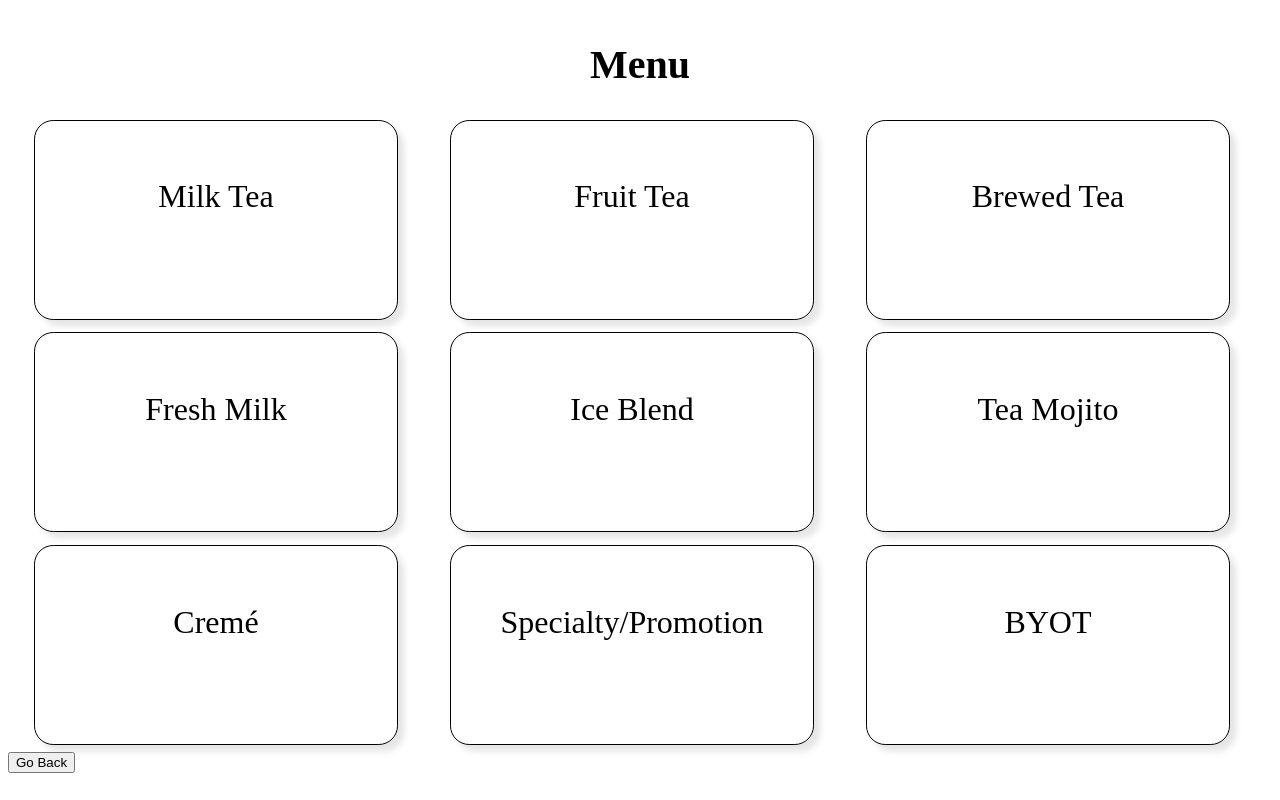
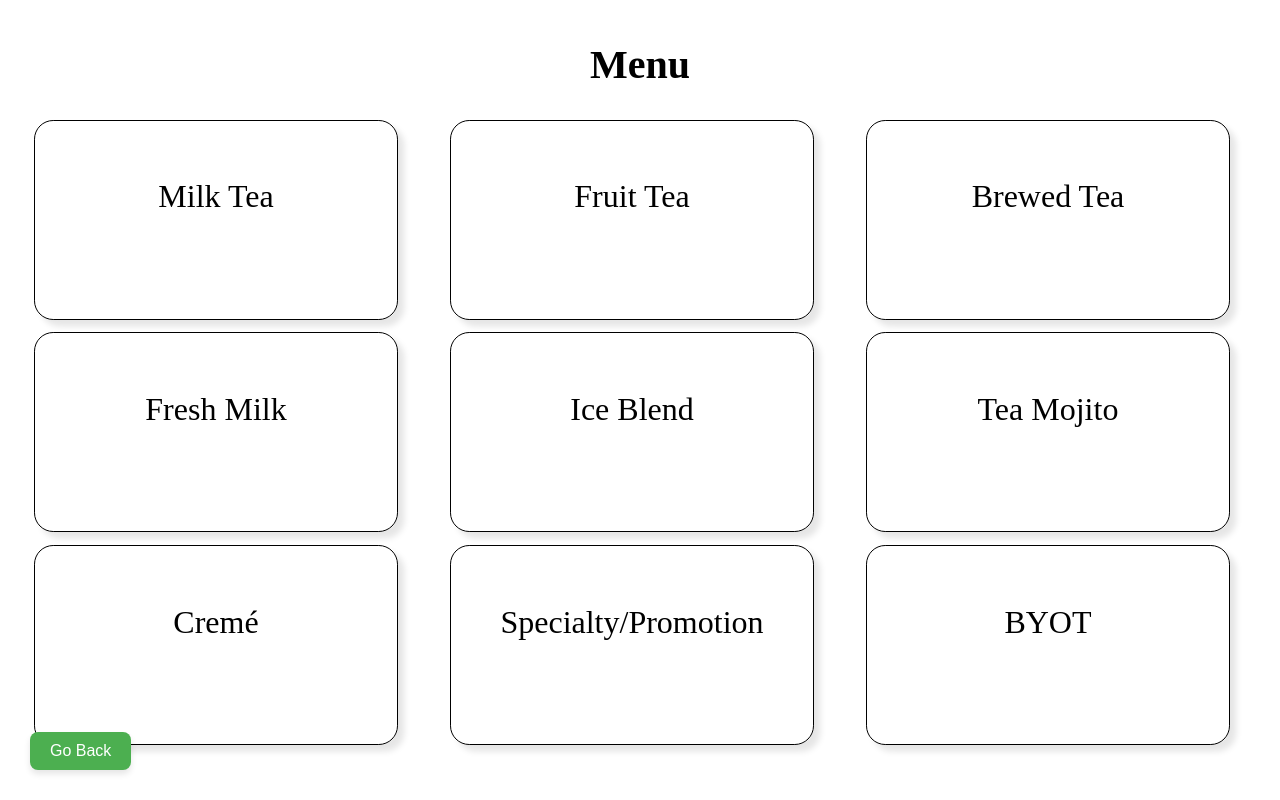
Before and after one commit to CSCE331-Spring2025/project3-team53, a React (Create React App) app in the folder client/: page /Categories in a window 1280 px wide. Built offline with nearby package versions, Linux system fonts and the light colour scheme; no server answers.

Commit message:
back button styling

```diff
--- a/client/src/components/CustomerCategories.jsx
+++ b/client/src/components/CustomerCategories.jsx
@@ -226,7 +226,7 @@ const CustomerOptions = () => {
         ) : (
           <>
             <Link to="/Customer">
-            <button className="custback-btn" >Go Back</button>
+            <button className="drinksButton" >Go Back</button>
            </Link>
             {<>
             <h1 className="title-m2" style={{ textAlign: 'center', margin: '1rem 0' }}>
--- a/client/src/styles/index.css
+++ b/client/src/styles/index.css
@@ -189,8 +189,22 @@ color: hsl(0, 0%, 20%);
 }
 
 .drinksButton {
-  margin-bottom: 0px;
-  margin-left: 0px;
+  position: fixed;
+  bottom: 30px; /* distance from the bottom */
+  left: 30px;   /* distance from the left */
+  padding: 10px 20px;
+  background-color: #4CAF50; /* a nice green color */
+  color: white;
+  border: none;
+  border-radius: 8px;
+  font-size: 16px;
+  cursor: pointer;
+  box-shadow: 0 4px 6px rgba(0, 0, 0, 0.1);
+  transition: background-color 0.3s ease;
+}
+
+.drinksButton:hover {
+  background-color: #38843c; /* slightly darker on hover */
 }
 
 .invent {
```
